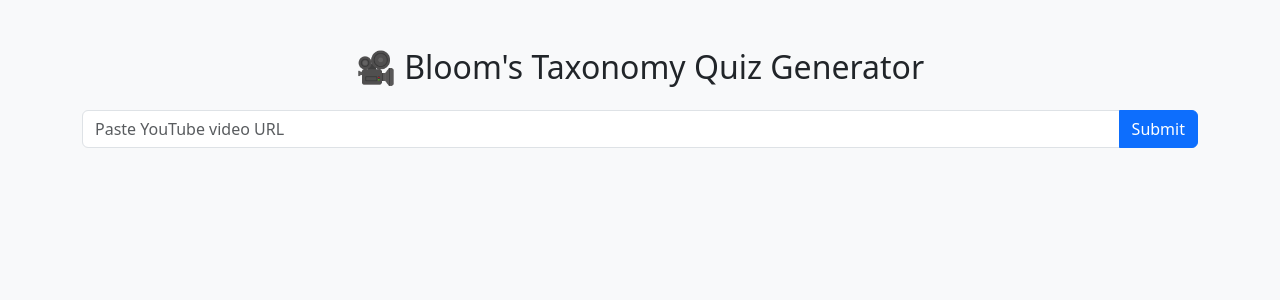
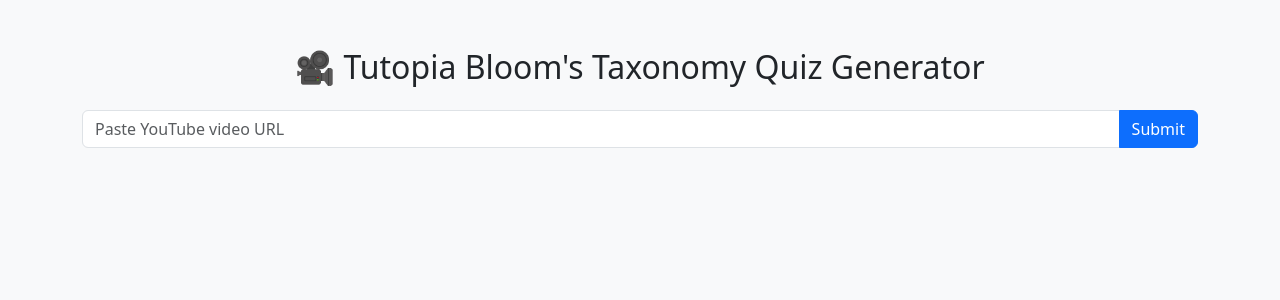
Before and after one commit to nirmoyH/bloom-quiz-app, a Flask app: page / in a window 1280 px wide. Shown: the top 300 px of the page. Run offline with Flask 3, Linux system fonts and the light colour scheme.

Commit message:
initial commit

```diff
--- a/templates/index.html
+++ b/templates/index.html
@@ -23,7 +23,7 @@
 <body class="bg-light">
 
 <div class="container py-5">
-    <h2 class="text-center mb-4">🎥 Bloom's Taxonomy Quiz Generator</h2>
+    <h2 class="text-center mb-4">🎥 Tutopia Bloom's Taxonomy Quiz Generator</h2>
 
     <form method="POST" class="mb-4">
         <div class="input-group">
```
